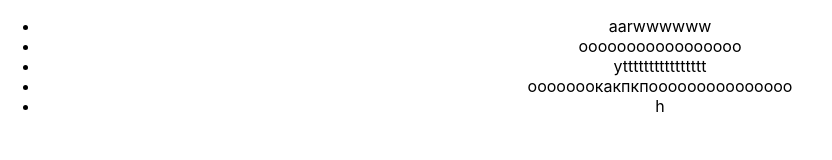
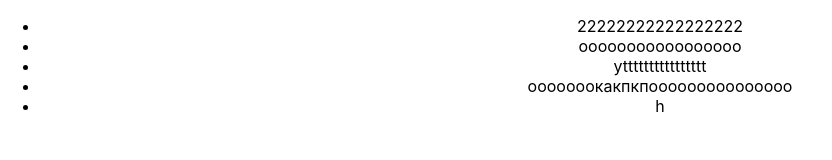
Before and after one commit to Sokolovs86/react-kak-prosto, a React (Create React App) app: page / in a window 1280 px wide. Shown: the top 160 px of the page, without its empty margins (0-832 px from the left). Built offline with nearby package versions, Linux system fonts and the light colour scheme.

Commit message:
22222222222

```diff
--- a/src/App.js
+++ b/src/App.js
@@ -5,7 +5,7 @@ const App = () => {
   return (
     <div className="App">
       <ul>
-        <li>aarwwwwww</li>
+        <li>22222222222222222</li>
         <li>ooooooooooooooooo</li>
         <li>ytttttttttttttttt</li>
         <li>oooooooкакпкпooooooooooooooo</li>
```
